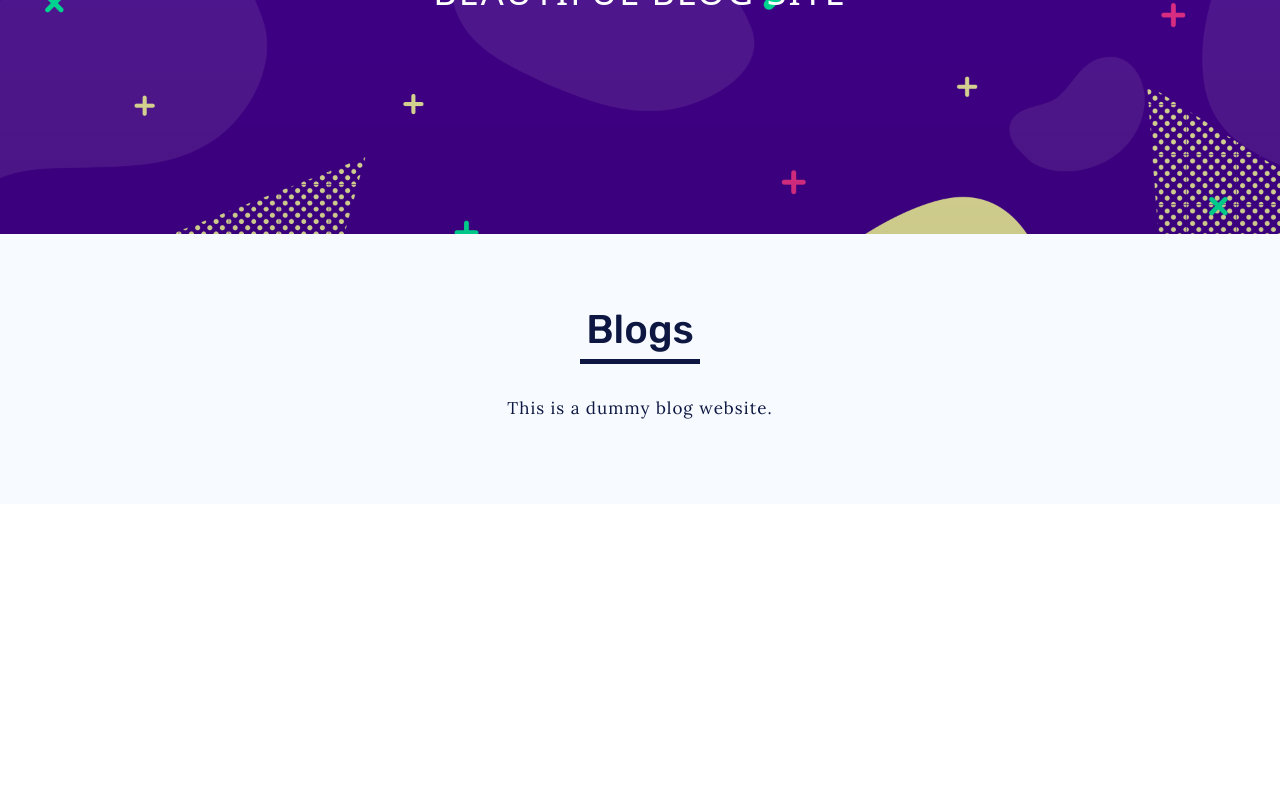
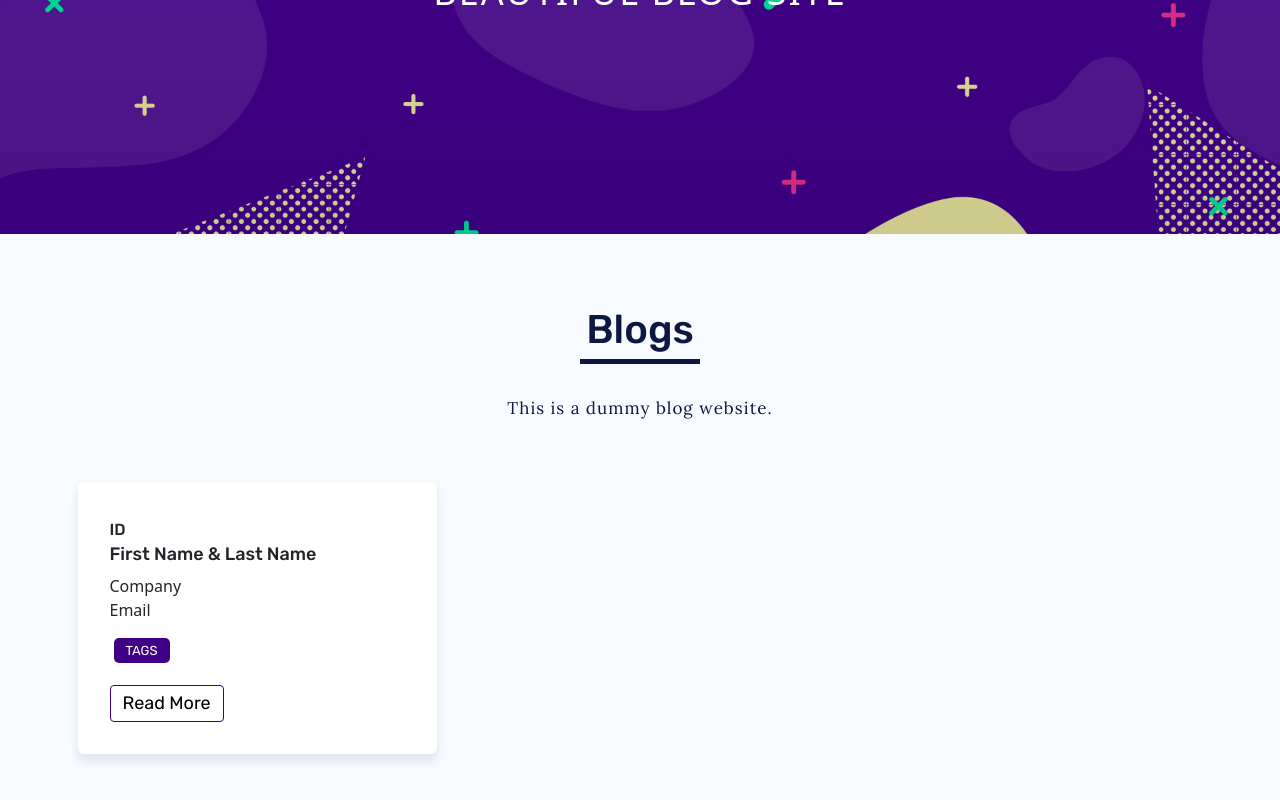
Before and after one commit to sohrab09/Job-Task, a React (Create React App) app: page / in a window 1280 px wide. Shown: the part 246-1046 px from the top of the page. Before the commit the page ends 800 px from the top, so only its background shows below. Built offline with nearby package versions, Linux system fonts and the light colour scheme.

Commit message:
Create Users Page and Design

```diff
--- /dev/null
+++ b/src/components/Users/Users.jsx
@@ -0,0 +1,30 @@
+import React from 'react'
+import "./Users.scss";
+import { Link } from 'react-router-dom';
+
+const Users = () => {
+    return (
+        <>
+            <div className="blog-items grid my-6">
+
+                <div className="blog-item" >
+                    <span className='blog-item-id fw-5 font-rubik'>ID</span>
+                    <div className='blog-item-title fw-5 fs-18 font-rubik'>First Name & Last Name</div>
+                    <div className='blog-item-id'>Company</div>
+                    <div className='blog-item-id'>Email</div>
+
+                    <div className='blog-item-tags'>
+                        <span className='blog-item-tags-single fs-13 font-rubik text-uppercase'>Tags</span>
+                    </div>
+
+                    <div className='blog-item-btn'>
+                        <Link className="read-more-btn font-rubik fw-4">Read More</Link>
+                    </div>
+                </div>
+
+            </div>
+        </>
+    )
+}
+
+export default Users
--- /dev/null
+++ b/src/components/Users/Users.scss
@@ -0,0 +1,93 @@
+@import "../../App.scss";
+
+.blog-items {
+  row-gap: 32px;
+  .blog-item {
+    background-color: $clr-white;
+    box-shadow: rgba(100, 100, 111, 0.15) 0px 7px 10px 0px;
+    border-radius: 6px;
+    padding: 36px 32px 32px 32px;
+    transition: $transition;
+
+    &-id {
+      font-size: 16px;
+    }
+
+    &-title {
+      margin-bottom: 8px;
+      line-height: 1.35;
+    }
+
+    &-reaction {
+      margin-top: 12px;
+
+      .reaction-value {
+        margin-left: 6px;
+      }
+    }
+
+    &-tags {
+      margin-top: 12px;
+      &-single {
+        background-color: $clr-ex-blue;
+        color: $clr-white;
+        margin: 4px;
+        padding: 3px 12px;
+        border-radius: 5px;
+        display: inline-flex;
+        align-items: center;
+        justify-content: center;
+        transition: $transition;
+      }
+    }
+
+    &-btn {
+      .read-more-btn {
+        font-size: 18px;
+        display: inline-block;
+        margin-top: 18px;
+        padding: 4px 12px;
+        border: 1px solid $clr-ex-blue;
+        border-radius: 4px;
+        text-decoration: none;
+        color: #000;
+        &:hover {
+          font-size: 18px;
+          color: #fff;
+          transform: scale(0.95);
+          transition: $transition;
+          border-color: $clr-white;
+        }
+      }
+    }
+
+    &:hover {
+      background-color: $clr-ex-blue;
+      color: $clr-white;
+      box-shadow: rgba(130, 0, 221, 0.15) 0px 7px 10px 0px;
+
+      .blog-item-btn {
+        .read-more-btn {
+          border-color: $clr-white;
+        }
+      }
+
+      .blog-item-tags {
+        &-single {
+          background-color: $clr-white !important;
+          color: $clr-purple;
+        }
+      }
+    }
+  }
+
+  @media screen and (min-width: 768px) {
+    column-gap: 24px;
+    grid-template-columns: repeat(2, 1fr);
+  }
+
+  @media screen and (min-width: 992px) {
+    column-gap: 24px;
+    grid-template-columns: repeat(3, 1fr);
+  }
+}
--- a/src/pages/HomePage/HomePage.jsx
+++ b/src/pages/HomePage/HomePage.jsx
@@ -2,6 +2,7 @@ import React from 'react'
 import "./HomePage.scss";
 import { banner_image } from '../../utils/images';
 import Title from '../../components/Title/Title';
+import Users from '../../components/Users/Users';
 
 const HomePage = () => {
 
@@ -22,6 +23,7 @@ const HomePage = () => {
                 <div className='container'>
                     <div className='section-content'>
                         <Title title="Blogs" color={"#0D1741"} />
+                        {<Users />}
                     </div>
                 </div>
             </section>
```
Also changed, not shown: src/components/User/User.jsx (added, +9 -0 lines).
